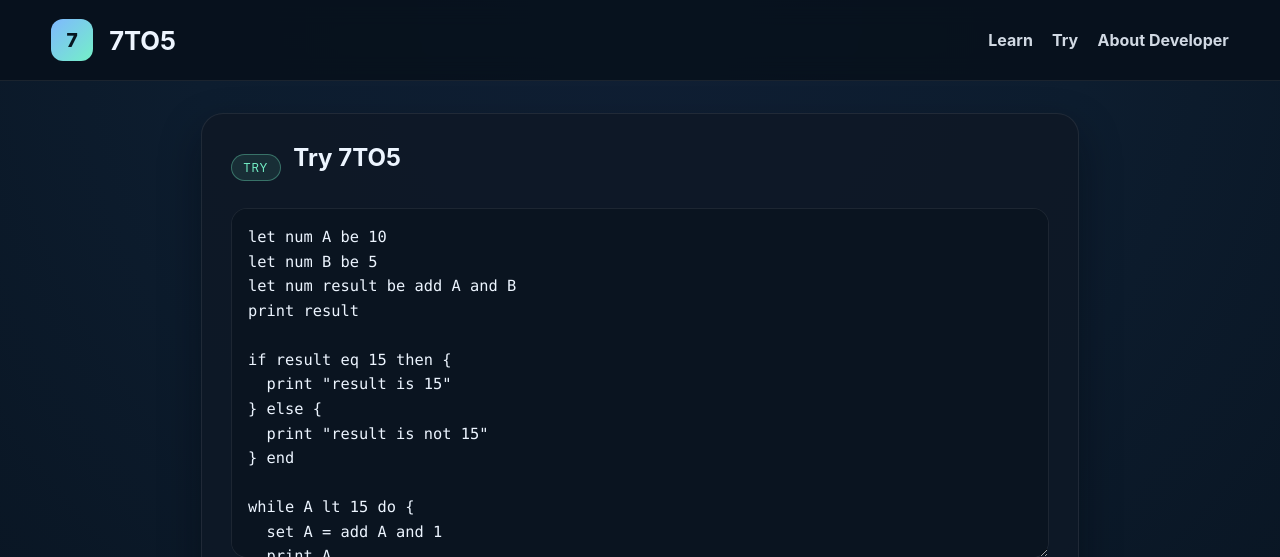
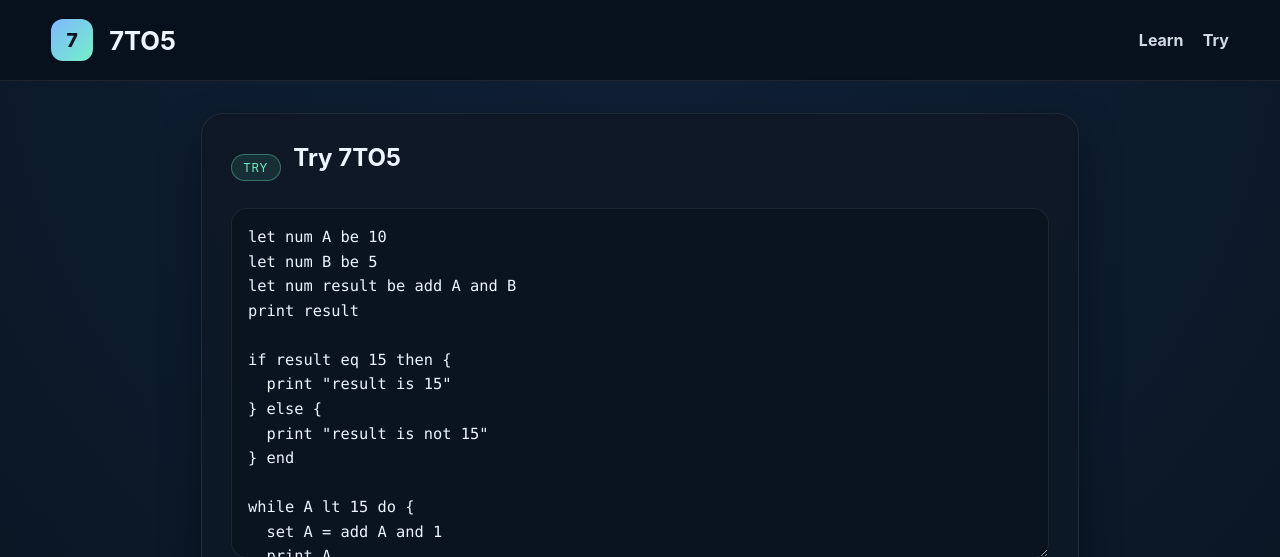
Before and after one commit to WhereisApple/7TO5-, a FastAPI app: page /try in a window 1280 px wide. Shown: the top 557 px of the page. Run offline with FastAPI, Linux system fonts and the light colour scheme.

Commit message:
Remove About page route and deleted about template

```diff
--- a/main.py
+++ b/main.py
@@ -67,9 +67,7 @@ async def try_page(request: Request):
     return templates.TemplateResponse(request=request, name="try.html", context={})
 
 
-@app.get("/about")
-async def about(request: Request):
-    return templates.TemplateResponse(request=request, name="about.html", context={})
+# About page removed from UI; keep route removed so navigation no longer references it.
 
 
 @app.get("/health")
--- a/templates/layout.html
+++ b/templates/layout.html
@@ -20,7 +20,6 @@
         <nav class="topnav" aria-label="Main navigation">
             <a href="/learn">Learn</a>
             <a href="/try">Try</a>
-            <a href="/about">About Developer</a>
         </nav>
     </header>
 
```
